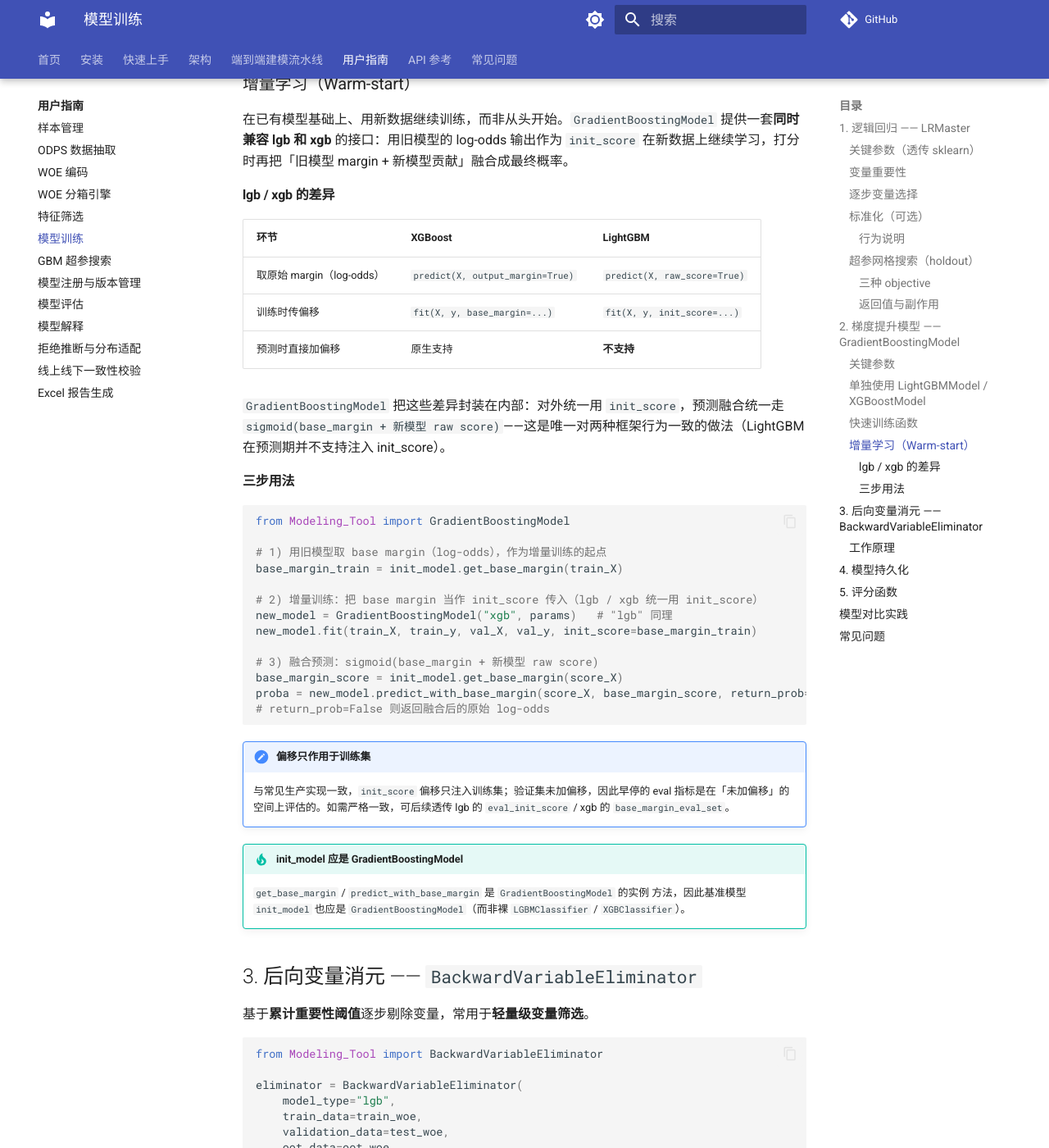
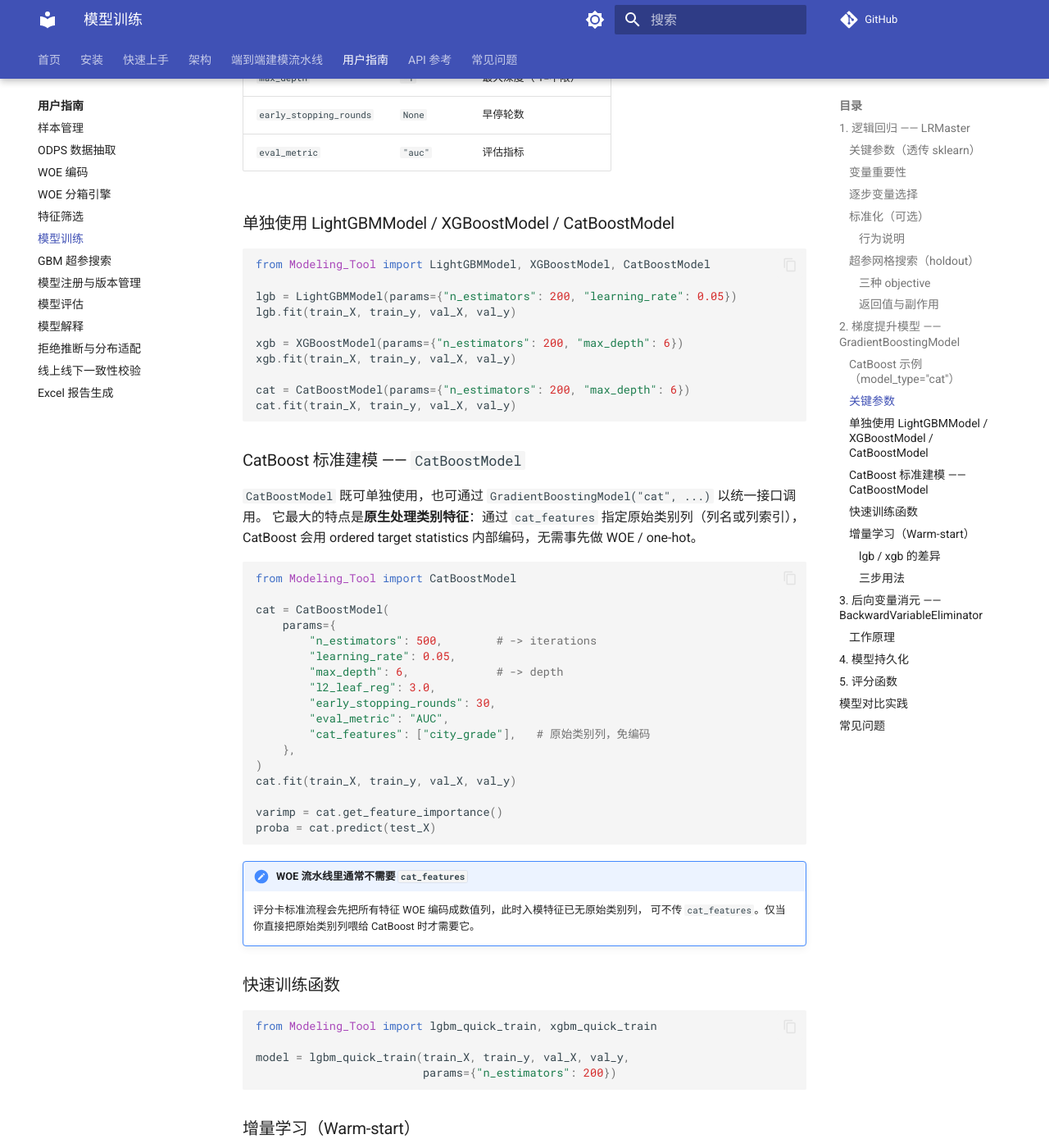
Before and after one commit to Kyle-J-Sun/SuperModelingFactory_doc, an MkDocs documentation site: the page built from docs/guides/model.md, in a window 1280 px wide and 1400 px high, scrolled down 5345 px. Shown: the whole window at 82% size. Built offline with MkDocs 1.6.1 and Material for MkDocs 9.7.7, drawn with Linux system fonts in a browser that asks for light colours; comment, search, counter and statistics services are not loaded; some of the changed text lies outside the part shown.

Commit message:
docs: add CatBoost to GBM guide and pipeline
Document CatBoost usage in the model guide, pipeline overview, and quickstart.

````diff
--- a/docs/guides/model.md
+++ b/docs/guides/model.md
@@ -1,6 +1,6 @@
 # 模型训练
 
-SuperModelingFactory 在 [`Model`](../api/model.md) 子包封装了**逻辑回归（评分卡首选）、LightGBM、XGBoost** 三大类模型，并提供**后向变量消元**辅助工具。
+SuperModelingFactory 在 [`Model`](../api/model.md) 子包封装了**逻辑回归（评分卡首选）、LightGBM、XGBoost、CatBoost** 四大类模型，并提供**后向变量消元**辅助工具。
 
 ## 1. 逻辑回归 —— `LRMaster`
 
@@ -153,13 +153,13 @@ print(tuner.search_results_)  # 完整结果表（= 返回值）
 
 ## 2. 梯度提升模型 —— `GradientBoostingModel`
 
-LightGBM / XGBoost 的统一接口。
+LightGBM / XGBoost / CatBoost 的统一接口。
 
 ```python
 from Modeling_Tool import GradientBoostingModel
 
 gbm = GradientBoostingModel(
-    model_type="lgb",       # 'lgb' 或 'xgb'
+    model_type="lgb",       # 'lgb' / 'xgb' / 'cat'
     params={
         "n_estimators": 500,
         "learning_rate": 0.05,
@@ -188,28 +188,91 @@ proba = gbm.predict(test_X)
 gbm.calibrate(val_X, val_y, method="isotonic")
 ```
 
+#### CatBoost 示例（`model_type="cat"`）
+
+CatBoost 走同一套接口，只需把 `model_type` 换成 `"cat"`。统一参数名（`n_estimators` /
+`max_depth`）会自动映射到 CatBoost 原生参数（`iterations` / `depth`），无需改动其余调用代码；
+若数据里有原始类别列，可直接用 `cat_features` 交给 CatBoost 原生处理（无需先做 WOE / one-hot）。
+
+```python
+from Modeling_Tool import GradientBoostingModel
+
+cat = GradientBoostingModel(
+    model_type="cat",       # CatBoost
+    params={
+        "n_estimators": 500,        # 等价于 CatBoost 的 iterations
+        "learning_rate": 0.05,
+        "max_depth": 6,             # 等价于 CatBoost 的 depth
+        "l2_leaf_reg": 3.0,
+        "subsample": 0.8,
+        "early_stopping_rounds": 30,
+        "eval_metric": "AUC",
+        "cat_features": ["city_grade"],   # 可选：直接传原始类别列
+    },
+)
+cat.fit(train_X, train_y, val_X, val_y)
+
+# 与 lgb / xgb 完全一致的下游用法
+varimp = cat.get_feature_importance()
+proba = cat.predict(test_X)
+```
+
 ### 关键参数
 
 | 参数 | 默认值 | 说明 |
 |------|-------|------|
-| `model_type` | `"lgb"` | `"lgb"` 或 `"xgb"` |
+| `model_type` | `"lgb"` | `"lgb"` / `"xgb"` / `"cat"` |
 | `n_estimators` | `100` | 树数量 |
 | `learning_rate` | `0.1` | 学习率 |
 | `max_depth` | `-1` | 最大深度（-1=不限） |
 | `early_stopping_rounds` | `None` | 早停轮数 |
 | `eval_metric` | `"auc"` | 评估指标 |
 
-### 单独使用 LightGBMModel / XGBoostModel
+### 单独使用 LightGBMModel / XGBoostModel / CatBoostModel
 
 ```python
-from Modeling_Tool import LightGBMModel, XGBoostModel
+from Modeling_Tool import LightGBMModel, XGBoostModel, CatBoostModel
 
 lgb = LightGBMModel(params={"n_estimators": 200, "learning_rate": 0.05})
 lgb.fit(train_X, train_y, val_X, val_y)
 
 xgb = XGBoostModel(params={"n_estimators": 200, "max_depth": 6})
 xgb.fit(train_X, train_y, val_X, val_y)
+
+cat = CatBoostModel(params={"n_estimators": 200, "max_depth": 6})
+cat.fit(train_X, train_y, val_X, val_y)
 ```
+
+### CatBoost 标准建模 —— `CatBoostModel`
+
+`CatBoostModel` 既可单独使用，也可通过 `GradientBoostingModel("cat", ...)` 以统一接口调用。
+它最大的特点是**原生处理类别特征**：通过 `cat_features` 指定原始类别列（列名或列索引），
+CatBoost 会用 ordered target statistics 内部编码，无需事先做 WOE / one-hot。
+
+```python
+from Modeling_Tool import CatBoostModel
+
+cat = CatBoostModel(
+    params={
+        "n_estimators": 500,        # -> iterations
+        "learning_rate": 0.05,
+        "max_depth": 6,             # -> depth
+        "l2_leaf_reg": 3.0,
+        "early_stopping_rounds": 30,
+        "eval_metric": "AUC",
+        "cat_features": ["city_grade"],   # 原始类别列，免编码
+    },
+)
+cat.fit(train_X, train_y, val_X, val_y)
+
+varimp = cat.get_feature_importance()
+proba = cat.predict(test_X)
+```
+
+!!! note "WOE 流水线里通常不需要 `cat_features`"
+
+    评分卡标准流程会先把所有特征 WOE 编码成数值列，此时入模特征已无原始类别列，
+    可不传 `cat_features`。仅当你直接把原始类别列喂给 CatBoost 时才需要它。
 
 ### 快速训练函数
 
@@ -332,6 +395,7 @@ models = {
     "LR":   LRMaster({"C": 1.0}),
     "LGB":  GradientBoostingModel("lgb", {"n_estimators": 200}),
     "XGB":  GradientBoostingModel("xgb", {"n_estimators": 200}),
+    "CAT":  GradientBoostingModel("cat", {"n_estimators": 200}),
 }
 
 results = {}
@@ -367,6 +431,30 @@ for name, perf in results.items():
     params["categorical_feature"] = ["city_grade"]
     ```
 
+??? question "CatBoost 的参数别名：`n_estimators` / `max_depth` 还是 `iterations` / `depth`？"
+
+    `GradientBoostingModel("cat", ...)` 与 `CatBoostModel` 接受**统一参数名**，让三种 GBM
+    共用同一套配置：`n_estimators` 会映射到 CatBoost 原生的 `iterations`，`max_depth` 映射到
+    `depth`。你也可以直接写 CatBoost 原生名（`iterations` / `depth`），二者择一即可。
+    建议**不要同时**传别名与原生名，以免产生歧义；其余参数（`learning_rate`、`l2_leaf_reg`、
+    `early_stopping_rounds`、`eval_metric` 等）按 CatBoost 原生名透传。
+
+??? question "CatBoost 如何处理类别特征？"
+
+    CatBoost 原生支持类别特征：在 params 里用 `cat_features` 指定原始类别列（列名或列索引），
+    CatBoost 会用 ordered target statistics 内部编码，**无需** WOE / one-hot 预处理：
+
+    ```python
+    cat = GradientBoostingModel("cat", {
+        "n_estimators": 300,
+        "cat_features": ["city_grade", "channel"],   # 原始类别列
+    })
+    cat.fit(train_X, train_y, val_X, val_y)
+    ```
+
+    注意：训练集与验证 / 打分数据必须含有相同的列；若已走 WOE 流水线（特征均为数值），
+    则通常不需要 `cat_features`。
+
 ??? question "变量重要性总和不为 1"
 
     `get_feature_importance(importance_type='gain')` 返回归一化的相对值，
````
Also changed, not shown: docs/pipeline.md (+1 -1 lines), docs/quickstart.md (+5 -0 lines).
